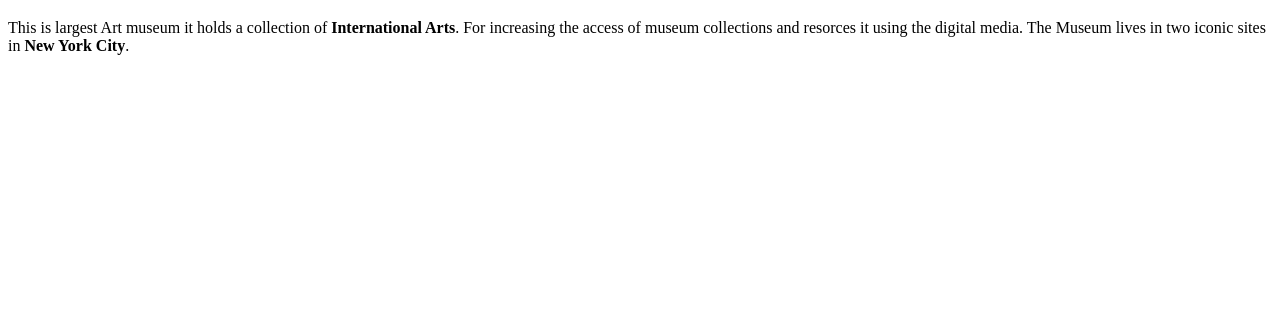
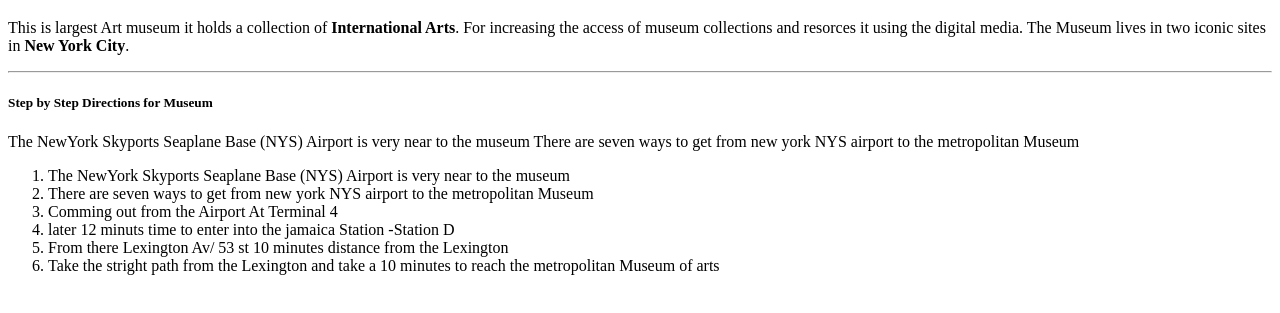
Before and after one commit to 44-563-Web-Apps-F22/44563-webapps-assignment-3-s555675, a plain HTML site: page index.html in a window 1280 px wide. Shown: the part 61-374 px from the top of the page. Drawn offline with Linux system fonts and the light colour scheme.

Commit message:
added steps to route for museum

```diff
--- a/index.html
+++ b/index.html
@@ -16,3 +16,17 @@
 For increasing the access of museum collections and resorces it using the digital media.
 The Museum lives in two iconic sites in <b>New York City</b>.
 </p>
+<hr>
+    <h5>Step by Step Directions for Museum
+    </h5>
+    <p>The NewYork Skyports Seaplane Base (NYS) Airport is very near to the museum
+        There are seven ways to get from new york NYS airport to the metropolitan Museum
+        </p>
+        <ol>
+            <li>The NewYork Skyports Seaplane Base (NYS) Airport is very near to the museum</li>
+            <li> There are seven ways to get from new york NYS airport to the metropolitan Museum</li>
+               <li> Comming out from the Airport At Terminal 4</li>
+               <li> later 12 minuts time to enter into the jamaica Station -Station D</li>
+                <li>From there Lexington Av/ 53 st 10 minutes distance from the Lexington</li>
+                <li>Take the stright path from the Lexington and take a 10 minutes to reach the metropolitan Museum of arts</li>
+        </ol>
```
